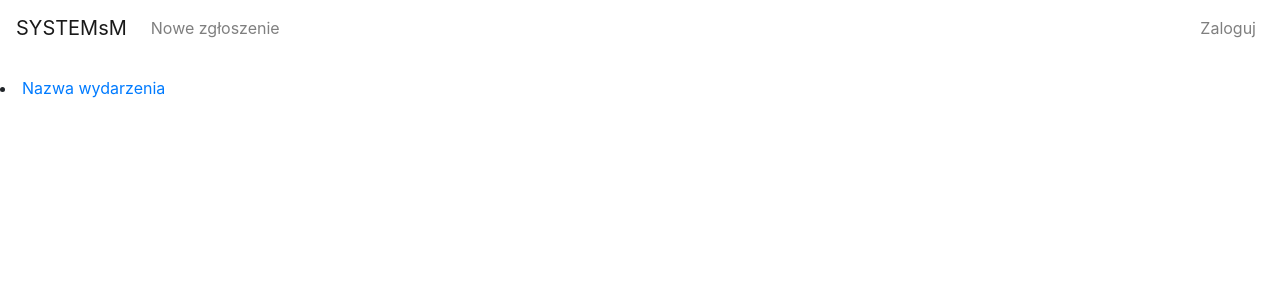
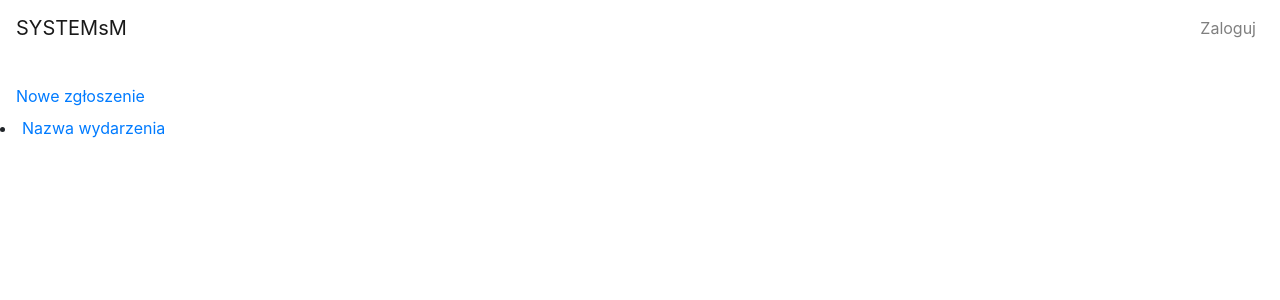
Before and after one commit to klitkowski/projekt_zespolowy, a Django app: page / in a window 1280 px wide. Shown: the top 300 px of the page. Run offline with Django 3.2, Linux system fonts and the light colour scheme; data comes from the database, SQL or seed files in the repository; some libraries are stand-ins or nearby versions.

Commit message:
changes in templates

```diff
--- a/app/templates/base.html
+++ b/app/templates/base.html
@@ -23,52 +23,8 @@
             <span class="navbar-toggler-icon"></span>
         </button>
         <div class="navbar-collapse collapse" id="collapsingNavbar">
-            <ul class="navbar-nav">
-                {% load app_filters %}
-                {% if request.user|in_group:"Pracownik" %}
-                <li class="nav-item">
-                    <a class="nav-link" href="/add/event">Nowe wydarzenie</a>
-                </li>
-                {% endif %}
-            </ul>
-            <ul class="navbar-nav">
-                <li class="nav-item">
-                    <a class="nav-link" href="/add/ticket">Nowe zgłoszenie</a>
-                </li>
-                </ul>
             <ul class="navbar-nav ml-auto">
-                {% if request.user|in_group:"Pracownik" %}
-                <li class="nav-item">
-                    <a class="nav-link" href="/add/invoice">Dodaj fakture</a>
-                </li>
-                <li class="nav-item">
-                    <a class="nav-link" href="/add/issuer">Dodaj wystawce</a>
-                </li>
-                <li class="nav-item">
-                    <a class="nav-link" href="/add/owner">Dodaj właściciela</a>
-                </li>
-                {% endif %}
                 {% if user.is_authenticated %}
-                    <ul class="navbar-nav">
-                        <li class="nav-item">
-                            <a class="nav-link" href="/tickets">Zgłoszenia</a>
-                        </li>
-                    </ul>
-                    <ul class="navbar-nav">
-                        <li class="nav-item">
-                            <a class="nav-link" href="/invoices">Faktury</a>
-                        </li>
-                    </ul>
-                    <ul class="navbar-nav">
-                        <li class="nav-item">
-                            <a class="nav-link" href="/issuers">Wystawcy faktur</a>
-                        </li>
-                    </ul>
-                    <ul class="navbar-nav">
-                        <li class="nav-item">
-                            <a class="nav-link" href="/owners">Właściciele mieszkań</a>
-                        </li>
-                    </ul>
                 <li class="nav-item">
                     <strong>
                         </string>
--- a/app/templates/index.html
+++ b/app/templates/index.html
@@ -1,7 +1,19 @@
 {% extends "base.html" %}
 
 {% block content %}
-
+{% load app_filters %}
+<a class="nav-link" href="/add/ticket">Nowe zgłoszenie</a>
+{% if request.user|in_group:"Pracownik" %}
+<a class="nav-link" href="/add/event">Nowe wydarzenie</a>
+<a class="nav-link" href="/add/invoice">Dodaj fakture</a>
+<a class="nav-link" href="/add/issuer">Dodaj wystawce</a>
+<a class="nav-link" href="/add/owner">Dodaj właściciela</a>
+<a class="nav-link" href="/tickets">Zgłoszenia</a>
+<a class="nav-link" href="/invoices">Faktury</a>
+<a class="nav-link" href="/issuers">Wystawcy faktur</a>
+<a class="nav-link" href="/owners">Właściciele mieszkań</a>
+<li>---</li>
+{% endif %}
 {% if event_list %}
 {% for event in event_list %}
 <li><a href="/event/{{ event.id }}/">{{ event.nazwa }}</a></li>
```
